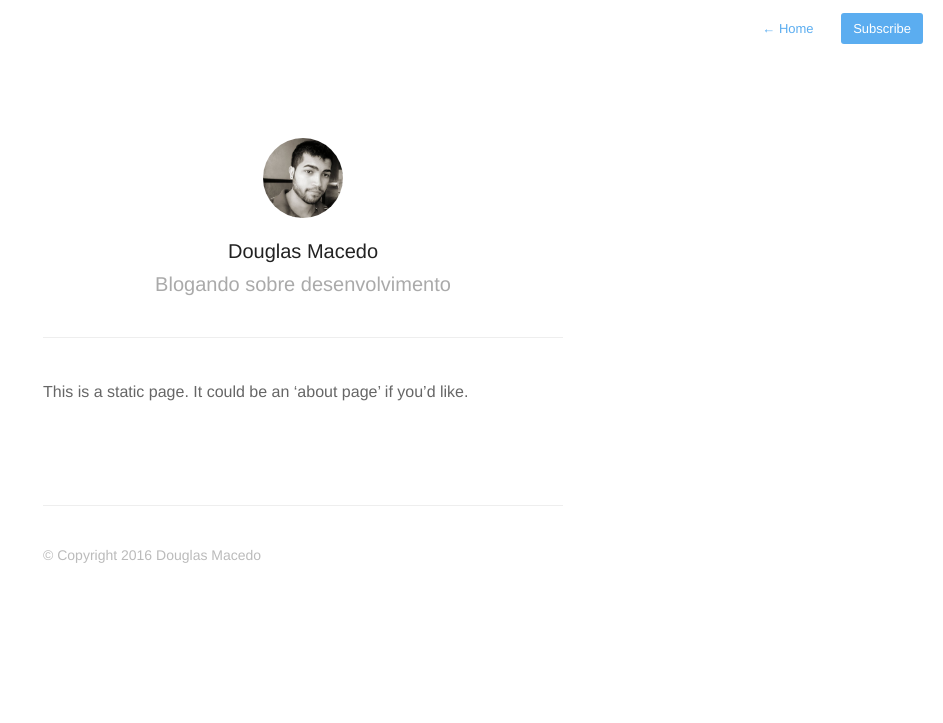
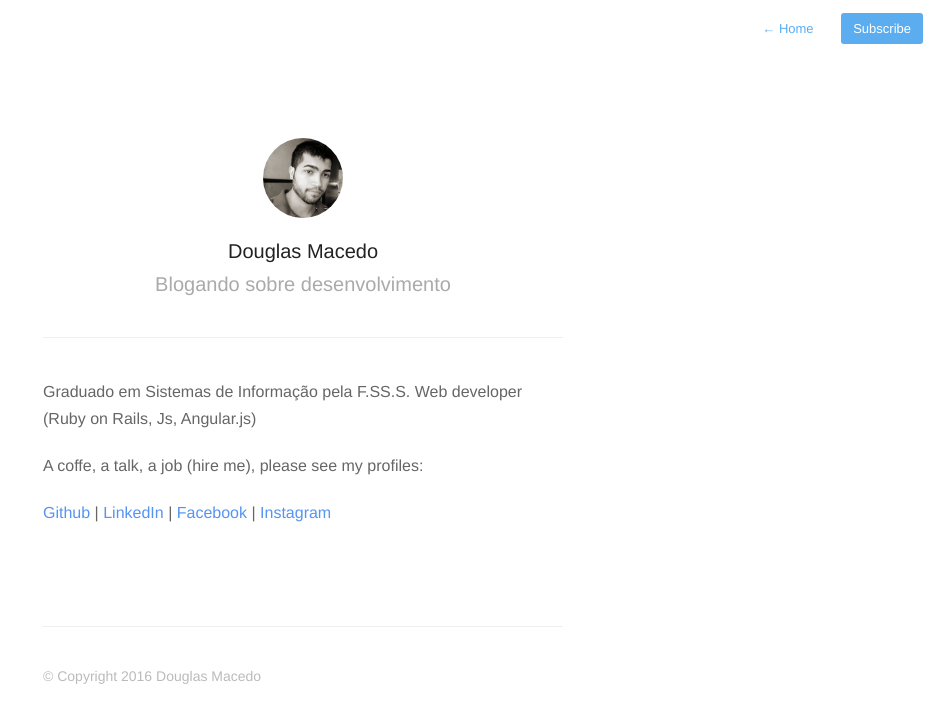
Before and after one commit to dodops/dodops.github.io, a Jekyll site: the page built from about.md, in a window 1280 px wide. Shown: the top 723 px of the page, without its empty margins (337-1280 px from the left). Built offline with Jekyll 4.4.1, drawn with Linux system fonts in a browser that asks for light colours; nearby versions of some CDN libraries.

Commit message:
about page updated.

```diff
--- a/_posts/2016-05-04-hello-world.markdown
+++ b/_posts/2016-05-04-hello-world.markdown
@@ -3,7 +3,7 @@ title:  "Hello World!"
 date:   2016-05-04 11:27:00
 description: Primeiro Post, Hello World!
 ---
-Primeiro é importante dizer que não sou um expert, muito menos um guru de qualquer um dos assuntos aqui tratados. Sou apenas um jovem recém formado em Sistemas de Informação a procura de novas formas, novas ferramentas, nova carreira, novo emprego ([Hire me!](http://github.com/dodops)).
+Começo hoje um projeto que já estava nos meus planos desde que comecei a me interessar por desenvolvimento. Apesar de ser um blog prioritariamente sobre assuntos tecnicos, é importante dizer que não sou um expert, muito menos um guru dos assuntos aqui tratados. Sou apenas um jovem recém formado em Sistemas de Informação, um eterno estudante a procura de novas formas, novas ferramentas, nova carreira, novo emprego ([Hire me!](http://github.com/dodops)).
 
 O blog servirá mais como um notebook, onde coisas novas que eu venha a descobrir, a aprender possam ter seu lugar e serem revisitadas tanto por mim como para outros que desejem tal.
 
--- a/about.md
+++ b/about.md
@@ -4,6 +4,15 @@ permalink: about/
 profile: true
 ---
 
-This is a static page. It could be an 'about page' if you'd like.
+Graduado em Sistemas de Informação pela F.SS.S.
+Web developer (Ruby on Rails, Js, Angular.js)
+
+A coffe, a talk, a job (hire me), please see my profiles:
+
+
+[Github](http://github.com/dodops)
+| [LinkedIn](https://br.linkedin.com/in/dodops)
+| [Facebook](https://www.facebook.com/dcmacedo1)
+| [Instagram](https://www.instagram.com/eu_dodop/)
 
 {% include footer.html %}
```
